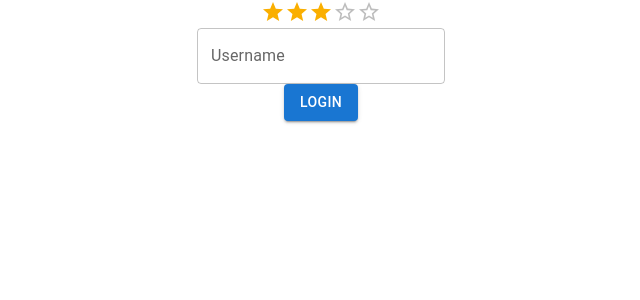
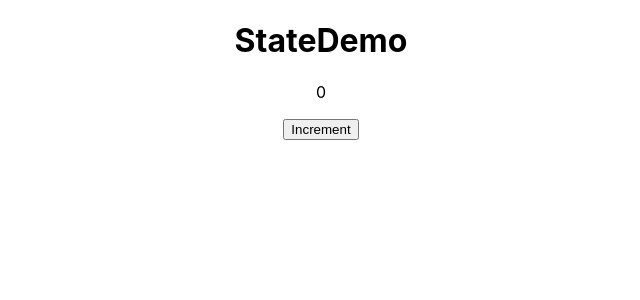
Before and after one commit to gavand-sagar/Upgrad-React-Training, a React (Create React App) app: page / in a window 1280 px wide. Shown: the top 300 px of the page, without its empty margins (319-959 px from the left). Built offline with nearby package versions, Linux system fonts and the light colour scheme.

Commit message:
event and basic state

```diff
--- a/src/App.js
+++ b/src/App.js
@@ -2,16 +2,13 @@
 import { AmazonButton } from './AmazonButton';
 import './App.css';
 import { Button, TextField,Rating} from '@mui/material'
+import StateDemo from './StateDemo';
 
 function App() {
   const fruits = ["Mango", "Banana", "Kiwi", "Grapes"]
   return (
     <div className="App">
-      <Rating value={3}/>
-      <br/>
-      <TextField label="Username"/>
-      <br/>
-      <Button variant='contained'>Login</Button>
+      <StateDemo/>
     </div>
   );
 }
--- /dev/null
+++ b/src/StateDemo.jsx
@@ -0,0 +1,41 @@
+import React, { useState } from 'react'
+
+// Code which will not work in react (not ideal react code)
+// export default function StateDemo() {
+//   // normal variable
+//   // react don't re-render the UI if normal variable changes
+//   let value = 1;
+//   function handleClick(){
+//     value = value + 1;
+//     console.log(value)
+//   }
+//   return (
+//     <div>
+//         <h1>StateDemo</h1>
+//         <p>{value}</p>
+//         <button onClick={handleClick}>Increment</button>
+//     </div>
+//   )
+// }
+
+
+/// ideal react code
+export default function StateDemo() {
+
+  // state variable
+  // react does re-render the UI if state variable changes
+  let [value,setValue] = useState(0)
+
+  function handleClick(){
+    let newValue = value + 1
+    setValue(newValue) // this is the way to change the value
+  }
+
+  return (
+    <div>
+        <h1>StateDemo</h1>
+        <p>{value}</p>
+        <button onClick={handleClick}>Increment</button>
+    </div>
+  )
+}
```
Also changed, not shown: src/EventDemo.jsx (added, +24 -0 lines).
